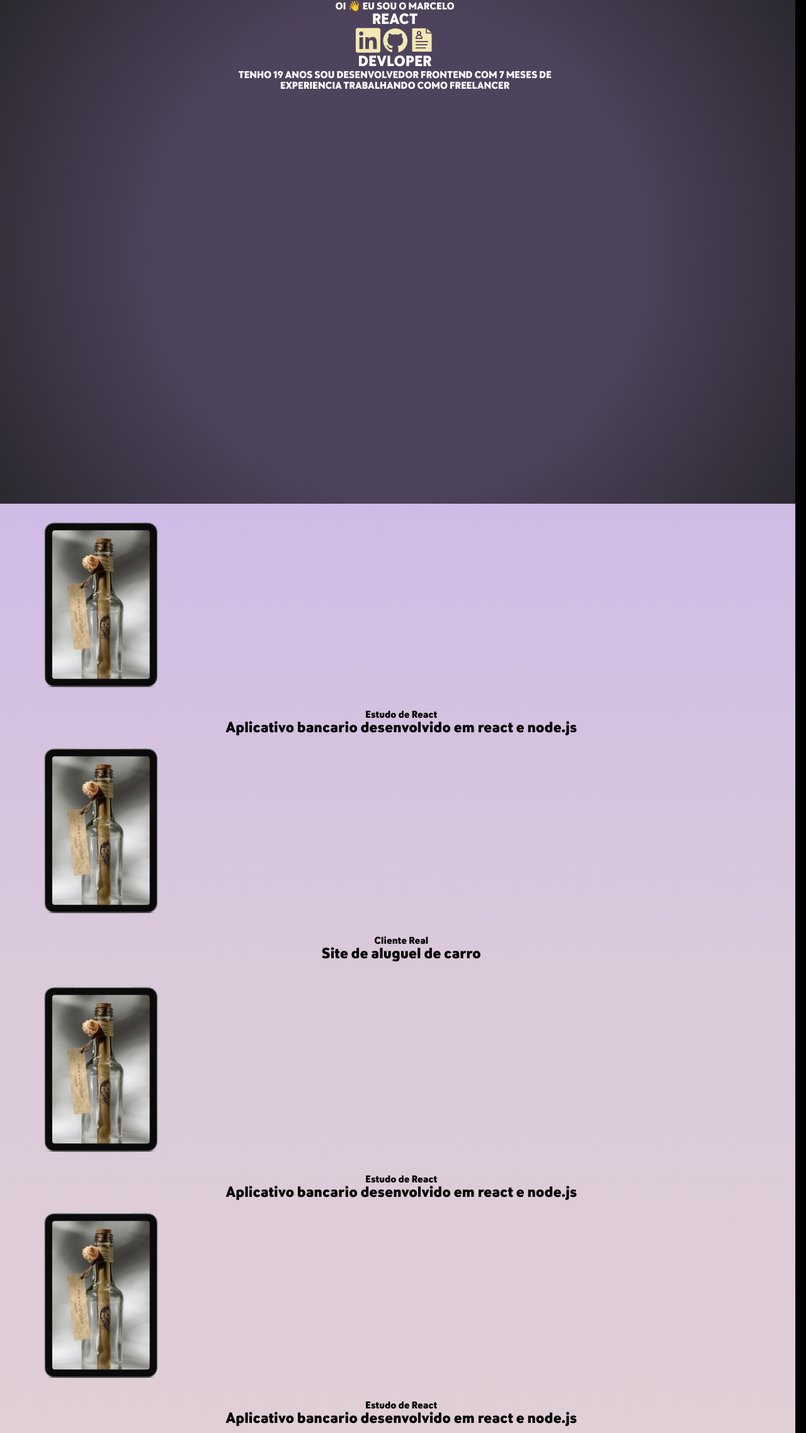
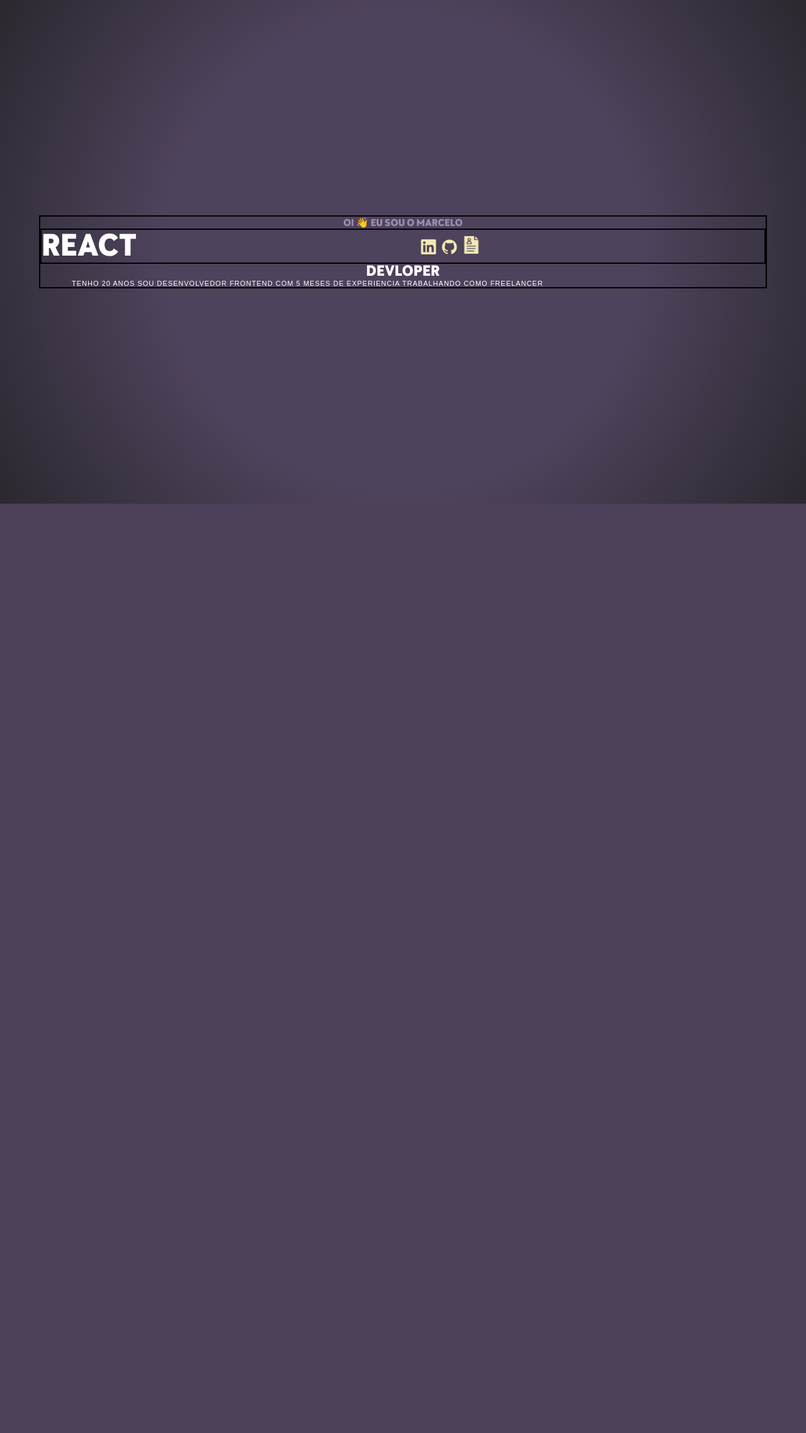
Before and after one commit to Profissional-Marcelo/SitePessoal, a PHP site: page /App/View/paginaInicial.html in a window 1280 px wide. Shown: the whole page at 63% size. After the commit the page ends 800 px from the top, so only its background shows below. Run offline with PHP 8.4, Linux system fonts and the light colour scheme.

Commit message:
atualização dia 24-10-2023

```diff
--- a/App/View/paginaInicial.html
+++ b/App/View/paginaInicial.html
@@ -16,6 +16,7 @@
 
         <div>
             <p class="quemSou">OI 👋 EU SOU O MARCELO</p>
+            <div class="container">
                 <h1 class="titulo1"><strong>REACT</strong></h1>
                 <div class="icones">
 
@@ -29,14 +30,15 @@
                 <img src="../../Assets/img/curriculo.png" alt="curriculo"></a>
 
                 </div>
+            </div>
             <h1 class="titulo2"><strong>DEVLOPER</strong></h1>
             <h1 class="segundo"></h1>
-            <p class="story"><span class="tab">TENHO 19 ANOS SOU DESENVOLVEDOR FRONTEND COM 7 MESES DE</span><br> EXPERIENCIA TRABALHANDO COMO FREELANCER</p>
+            <p class="story">TENHO 20 ANOS SOU DESENVOLVEDOR FRONTEND COM 5 MESES DE EXPERIENCIA TRABALHANDO COMO FREELANCER</p>
         </div>
 
         </section>
 
-        <section class="segundaParte">
+        <!-- <section class="segundaParte">
             <div class="espacamento">
             <div>
                 <img src="../../Assets/img/tablet.png" alt="projeto">
@@ -70,7 +72,7 @@
                 <h2>Aplicativo bancario desenvolvido em react e node.js</h2>
             </div>
         </div>
-        </section>
+        </section> -->
 
     <script src="../../Assets/js/jquery.js"></script>
     <script src="../../Assets/js/script.js"></script>
--- a/Assets/css/paginaInicial.css
+++ b/Assets/css/paginaInicial.css
@@ -10,7 +10,7 @@
     --gradiente1-1: #2B282F;
     --gradiente1-2: #4E435C;
     --gradiente1-3: #4E435C;
-    --quemsou: #9284A5;
+    --quemsou: #9c8cb1;
     --coricones: #F2E8B3;
     --gradiente2-1: #CFBBE6;
     --gradiente2-2: #DACADA;
@@ -22,7 +22,7 @@
 *{
     margin: 0px;
     padding: 0px;
-    width: 98vw;
+
     font-family: var(--titulo);
 }
 
@@ -32,39 +32,66 @@ ul{
 
 
 body, html{
+    width: 98vw;
     background-color: black;
 }
 
 section.primeiraParte{
     background-image: radial-gradient(circle, var(--gradiente1-3),var(--gradiente1-2), var(--gradiente1-1));
-    width: 98.7vw;
+    width: 100vw;
     min-height: 100vh;
     text-align: center;
     height: 540px;
     color: white;
+    display: grid;
+    place-items: center;
 }
 
-section.primeiraParte > div > div.icones > a > i{
-    display: inline-block;
-    font-size: 41px;
-    color: var(--coricones);
-    font-weight: 30px;
-    width:  40px;
-    height: 40px;
-
+section.primeiraParte > div {
+    width: 90vw;
+    display: block;
+    margin: auto;
+    border: 2px solid black;
 }
 
-section.primeiraParte > div > div.icones > a > img{
+section.primeiraParte > div > p.quemSou {
     display: inline-block;
-    width:  40px;
-    height: 37px;
+    color: var(--quemsou);
 }
 
-section.primeiraParte > p.story{
+section.primeiraParte > div > div.container {
+    display: flex;
+    border: solid 2px black;
+}
+
+section.primeiraParte > div > div.container > h1.titulo1{
+    display: inline-block;
+    font-size: 50px;
+}
+
+
+section.primeiraParte > div > div > div.icones{
+display: inline-block;
+margin: auto;
+}
+
+
+section.primeiraParte > div > div > div.icones > a > i{
+    display: inline-block;
+    font-size: 25px;
+    color: var(--coricones);
+    margin-right: 5px
+}
+
+section.primeiraParte > div > div > div.icones > a > img{
+    display: inline-block;
+    width:  29px;
+    height: 28px;
+}
+
+section.primeiraParte > div > p.story, section.primeiraParte > div > span > p.story{
     text-align: justify;
-    margin-left: 780px;
     font-size: 11px;
-    line-height: 25px;
     font-weight: normal;
     font-family: sans-serif;
     letter-spacing: 1px;
--- a/Assets/css/paginaInicialMQ.css
+++ b/Assets/css/paginaInicialMQ.css
@@ -1,47 +1,9 @@
 
 
-
-
-
-
-
-section.primeiraParte > p.quemSou{
-    margin: 0px 0px 10px -300px;
-    padding: 50px 0px 0px 0px;
-    color: var(--quemsou);
-}
-
-section.primeiraParte >h1 {
-    font: normal bolder 10em /120px sans-serif;
-}
-
-section.primeiraParte >  h1.titulo1{
-    display: inline;
-    margin-left: -117px;
-
-}
-
-section.primeiraParte > div.icones{
-    display: inline;
-    vertical-align: text-bottom;
-
-}
-
-section.primeiraParte > div > a > img{
-    display: inline-block;
-    width: 40px;
-    height: 39px;
-   margin: 10px 10px 0px 0px;
-}
-
-section.primeiraParte > p.story{
-    text-align: center;
-}
-
-section.segundaParte{
+/* section.segundaParte{
     background-image: linear-gradient(to bottom, var(--gradiente2-1), var(--gradiente2-2), var(--gradiente2-3));
     width: 98.7vw;
-    /*height: 600px;*/
+    height: 600px;
 
 }
 
@@ -86,7 +48,7 @@ section.segundaParte > div.espacamento > div{
 
 
 
-/*section.primeiraParte > p.story{
+section.primeiraParte > p.story{
     text-align: justify;
     margin-left: 780px;
     font-size: 11px;
@@ -103,4 +65,4 @@ section.primeiraParte > p.story > span.tab{
     font-family: sans-serif;
     font-weight: normal;
     letter-spacing: 1px;
-}
+} */
```
Also changed, not shown: paginaInicial.html (deleted, +0 -86 lines). Lines whose indentation alone changed are shown as unchanged.
